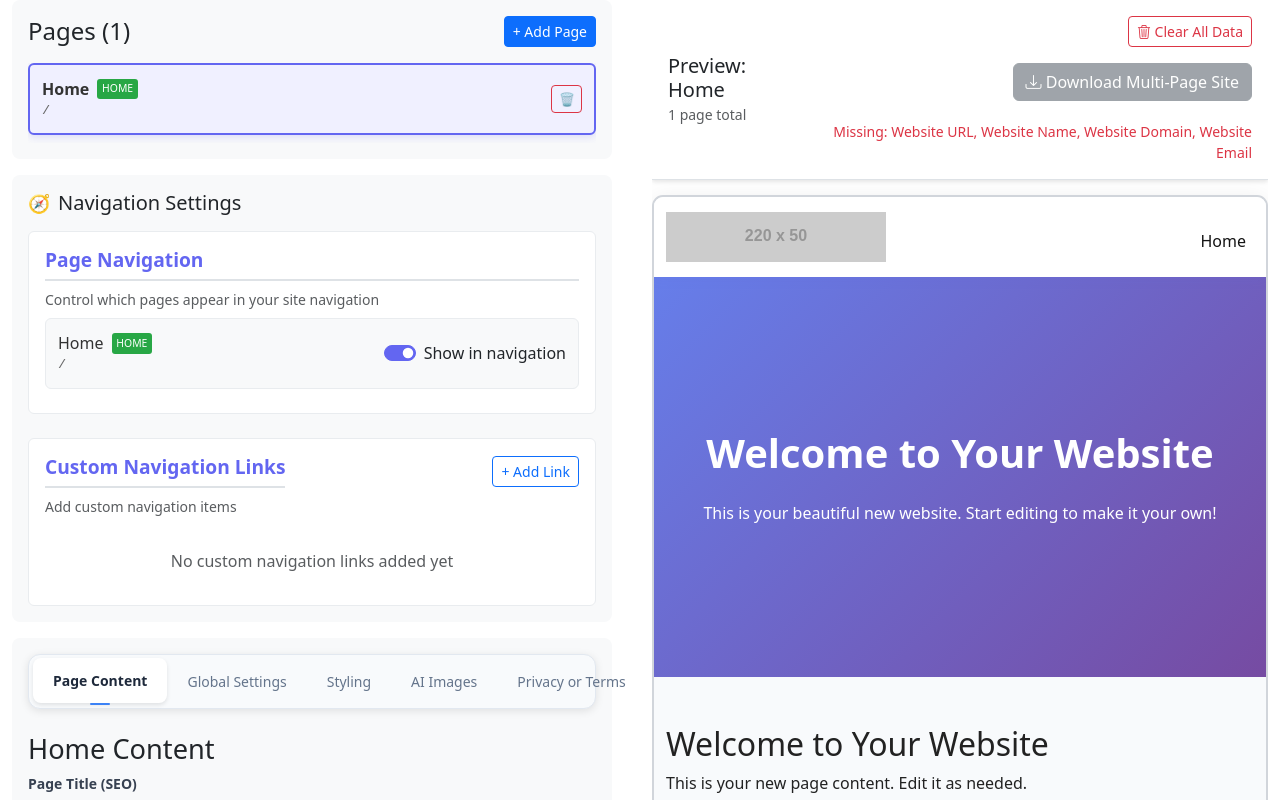
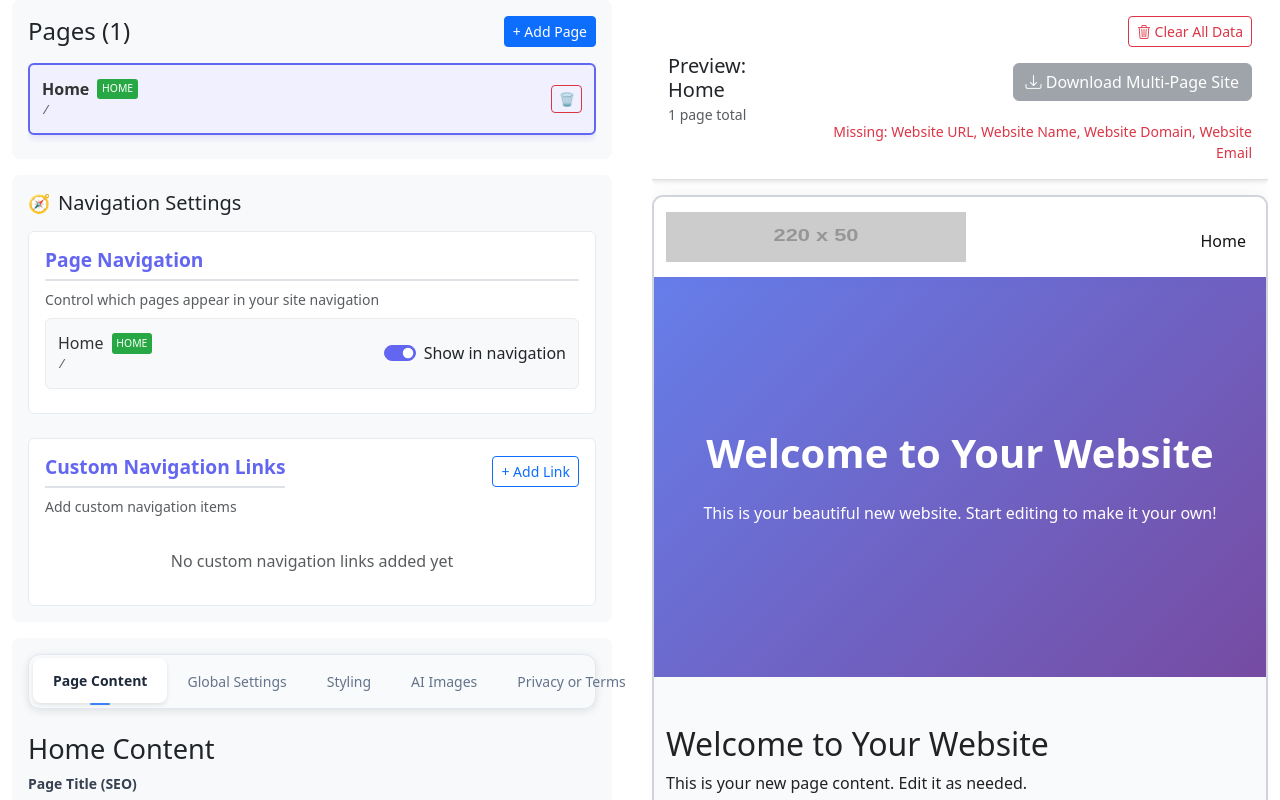
Before and after one commit to Petkov-Petko/one-page-builder, a React (Vite) app: page / in a window 1280 px wide. Built offline with nearby package versions, Linux system fonts and the light colour scheme.

Commit message:
feat: Set image width for website preview and update footer logo filter condition

```diff
--- a/src/components/Preview/Preview.css
+++ b/src/components/Preview/Preview.css
@@ -70,7 +70,9 @@ p {
 .website-preview h3{
     color: var(--heading-color, #222222);
 }
-
+.website-preview img {
+    width: 300px;
+}
 
 /* Mobile nav improvements */
 
--- a/src/utils/exportCss.js
+++ b/src/utils/exportCss.js
@@ -118,11 +118,11 @@ h2, h3 {
 
 ${globalSettings.footerStyle === "1" ? FooterCss1() : FooterCss2()}
 ${
-  globalSettings.whiteLogo &&
-  `.footer img {
-  filter: brightness(0) invert(1);
-}
-`
+  globalSettings.whiteLogo
+    ? `.footer img {
+        filter: brightness(0) invert(1);
+      }`
+    : ""
 }
 ${
   globalSettings.navStyle === "1"
```
